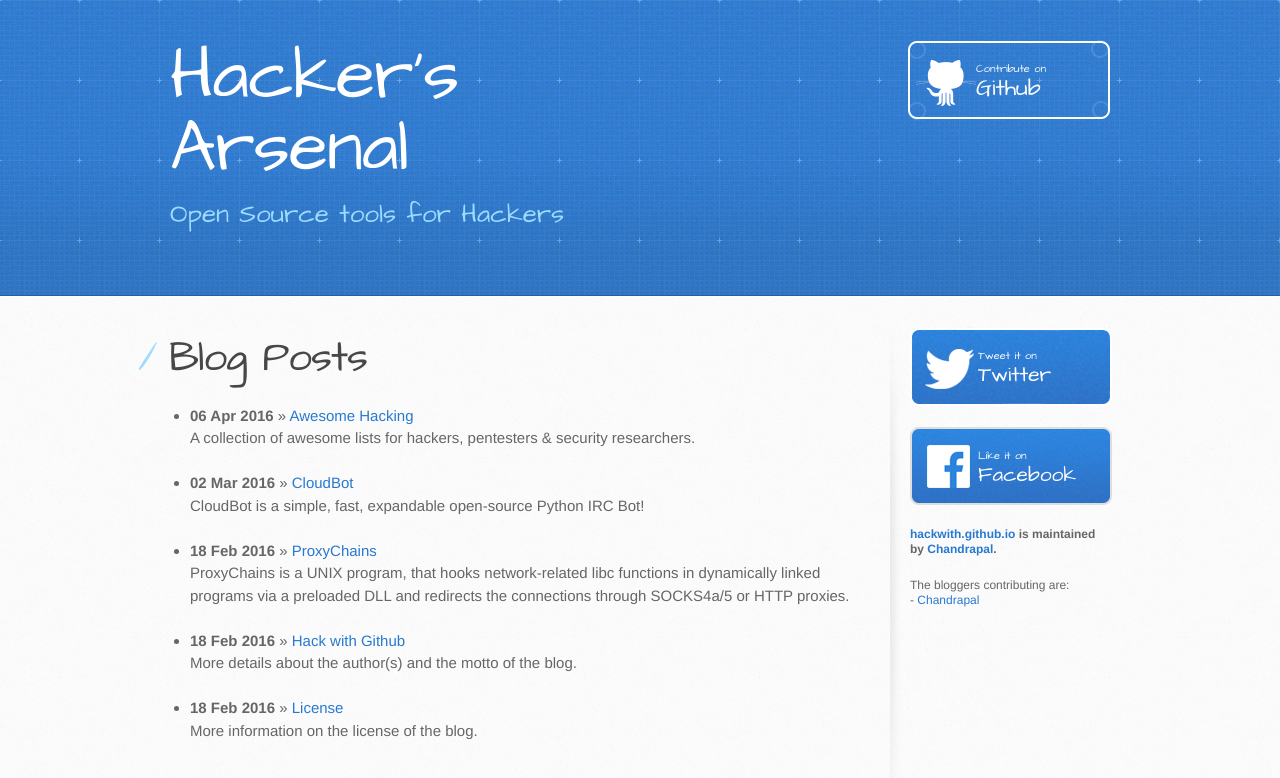
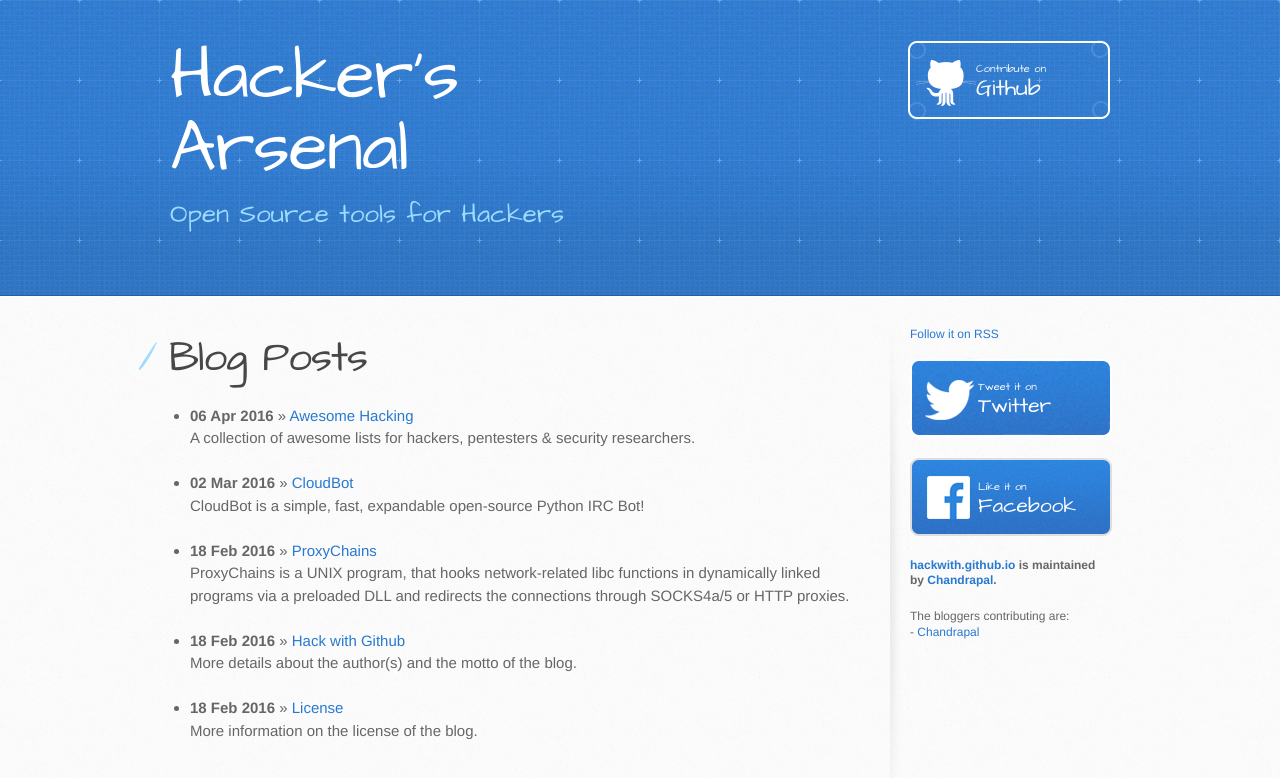
Before and after one commit to hackwith/hackwith.github.io, a Jekyll site: the page built from index.html, in a window 1280 px wide. Shown: the top 778 px of the page. Built offline with Jekyll 4.4.1, drawn with Linux system fonts in a browser that asks for light colours; Markdown is read by kramdown in place of the engine named in the settings.

Commit message:
Added link to feed rss on sidebar

```diff
--- a/_layouts/default.html
+++ b/_layouts/default.html
@@ -37,7 +37,10 @@
         </section>
 
         <aside id="sidebar">
-          <a href="https://twitter.com/HackwithGithub" title="HackwithGithub" target="_blank" class="button">
+ 		  <a href="{{ site.baseurl }}/rss.xml" title="Feed RSS" target="_blank">Follow it on RSS</a>
+		  <br />
+		  <br />
+         <a href="https://twitter.com/HackwithGithub" title="HackwithGithub" target="_blank" class="button">
             <small>Tweet it on</small>
 			Twitter
           </a>
```
